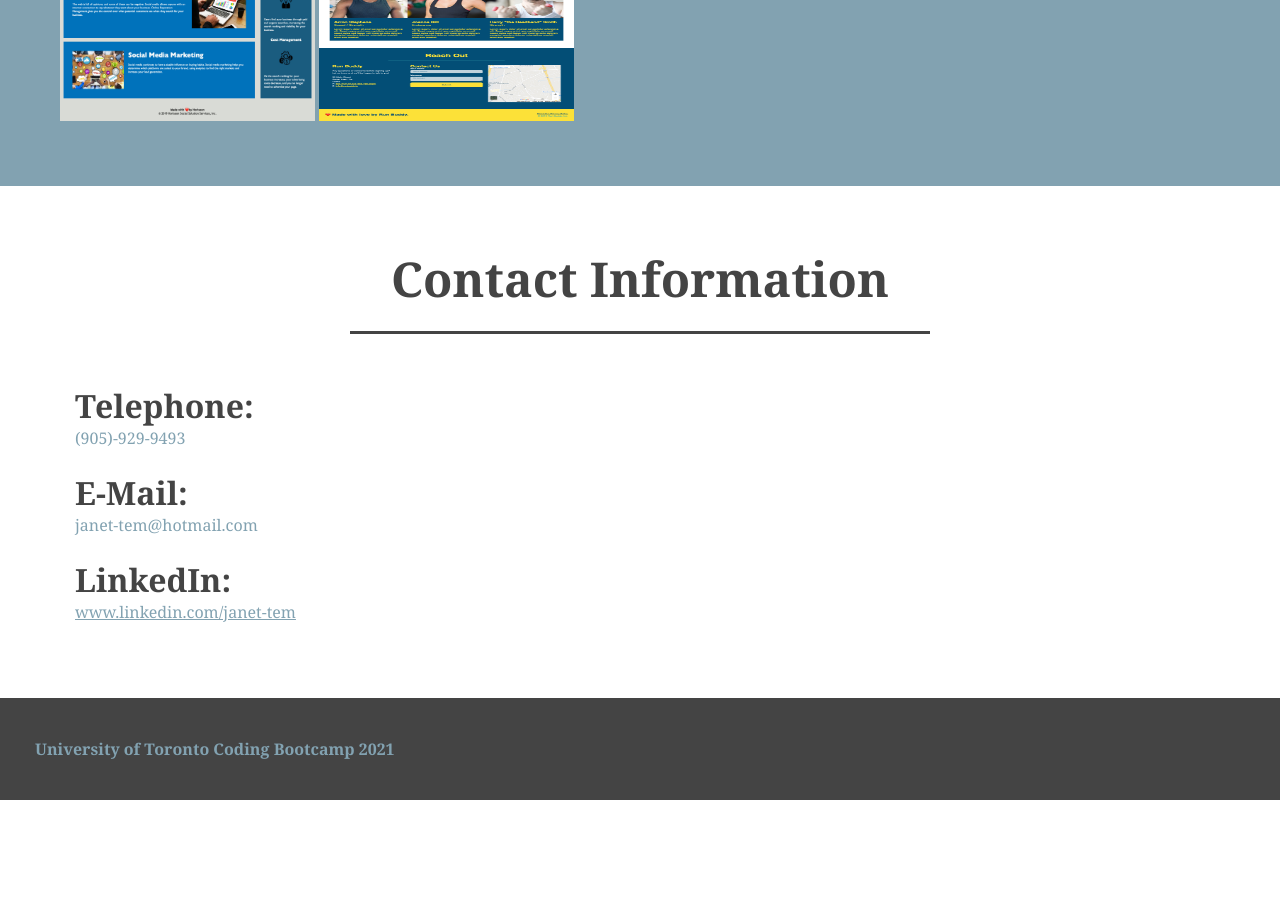
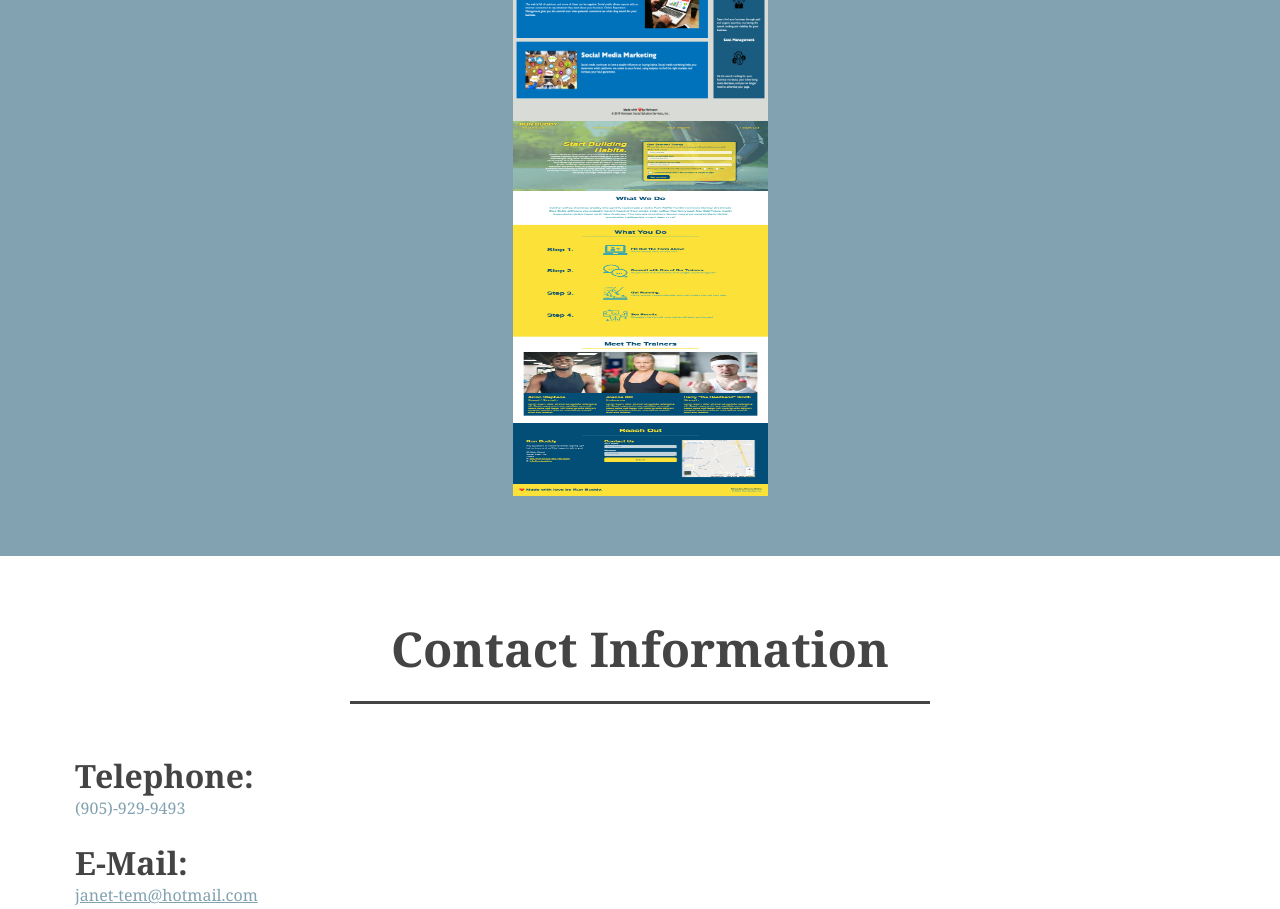
Before and after one commit to temjanet/my_portfolio, a plain HTML site: page index.html in a window 1280 px wide. Shown: the part 1440-2349 px from the top of the page. Before the commit the page ends 2240 px from the top, so only its background shows below. Drawn offline with Linux system fonts and the light colour scheme.

Commit message:
edit HTML and CSS

```diff
--- a/assets/css/style.css
+++ b/assets/css/style.css
@@ -61,7 +61,7 @@ header nav ul li a:hover {
     font-size: 12px;
 }
 .about-me {
-    color: #444444;
+    color: var(--primary-color);
     text-align: center;
 }
 .about-me img {
@@ -94,7 +94,6 @@ section {
     font-style: italic;
     font-size: 55px;
     color: var(--primary-color);
-    text-shadow: 0 0 10px rgba(0, 0, 0, 0.5);
 }
 .section-title {
     font-size: 48px;
@@ -126,6 +125,9 @@ section {
     width: 255px;
     height: 375px;
     columns: center;
+    display: block;
+    margin-left: auto;
+    margin-right: auto;
 }
 .project:hover {
     position:relative;
--- a/index.html
+++ b/index.html
@@ -78,7 +78,7 @@
             <div>
                 <h4>Telephone:</h4><p>(905)-929-9493</p>
                 <br/>
-                <h4>E-Mail:</h4><p>janet-tem@hotmail.com</p>
+                <h4>E-Mail:</h4><p><a href="mailto:janet-tem@hotmail.com">janet-tem@hotmail.com</a></p>
                 <br/>
                 <h4>LinkedIn:</h4><p><a href="https://www.linkedin.com/in/janet-tem-5171b0153">www.linkedin.com/janet-tem</a></p>
 
```
